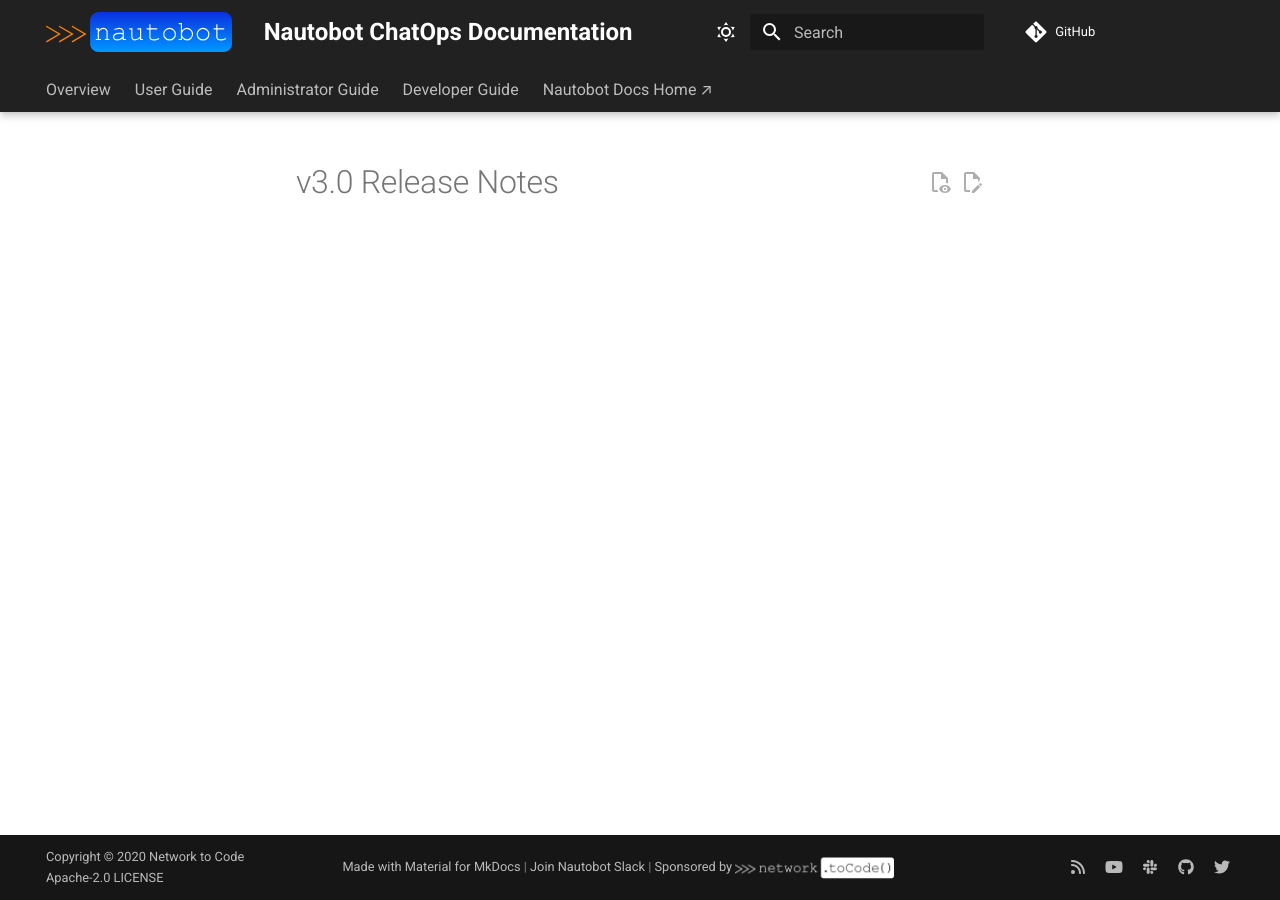
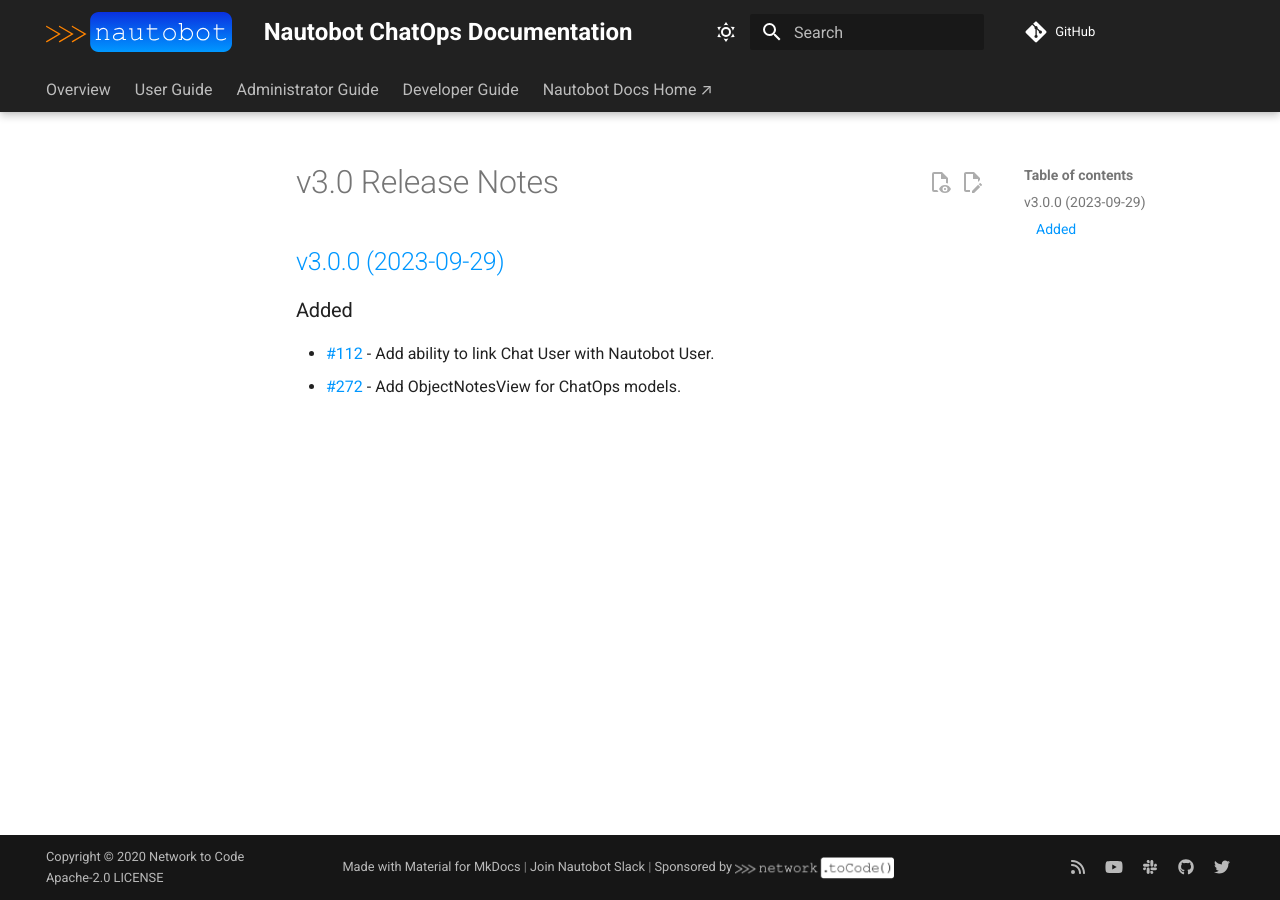
Before and after one commit to nautobot/nautobot-app-chatops, an MkDocs documentation site: the page built from docs/admin/release_notes/version_3.0.md, in a window 1280 px wide. Built offline with MkDocs 1.6.1 and Material for MkDocs 9.7.7, drawn with Linux system fonts in a browser that asks for light colours; comment, search, counter and statistics services are not loaded.

Commit message:
Generate Release Notes.

```diff
--- a/docs/admin/release_notes/version_3.0.md
+++ b/docs/admin/release_notes/version_3.0.md
@@ -2,3 +2,9 @@
 # v3.0 Release Notes
 
 <!-- towncrier release notes start -->
+## [v3.0.0 (2023-09-29)](https://github.com/nautobot/nautobot-plugin-chatops/releases/tag/v3.0.0)
+
+### Added
+
+- [#112](https://github.com/nautobot/nautobot-plugin-chatops/issues/112) - Add ability to link Chat User with Nautobot User.
+- [#272](https://github.com/nautobot/nautobot-plugin-chatops/issues/272) - Add ObjectNotesView for ChatOps models.
```
Also changed, not shown: 2 other files.
